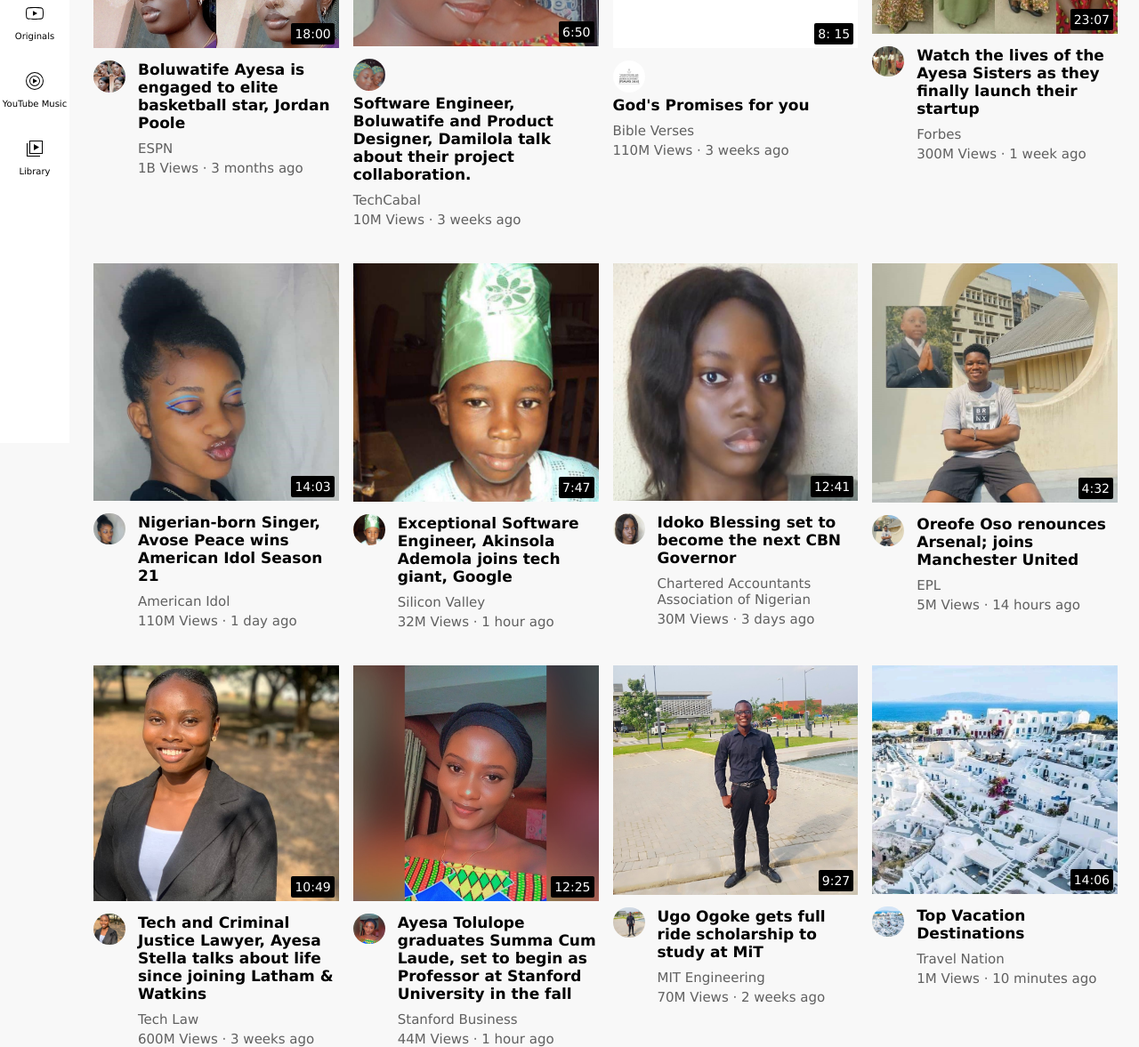
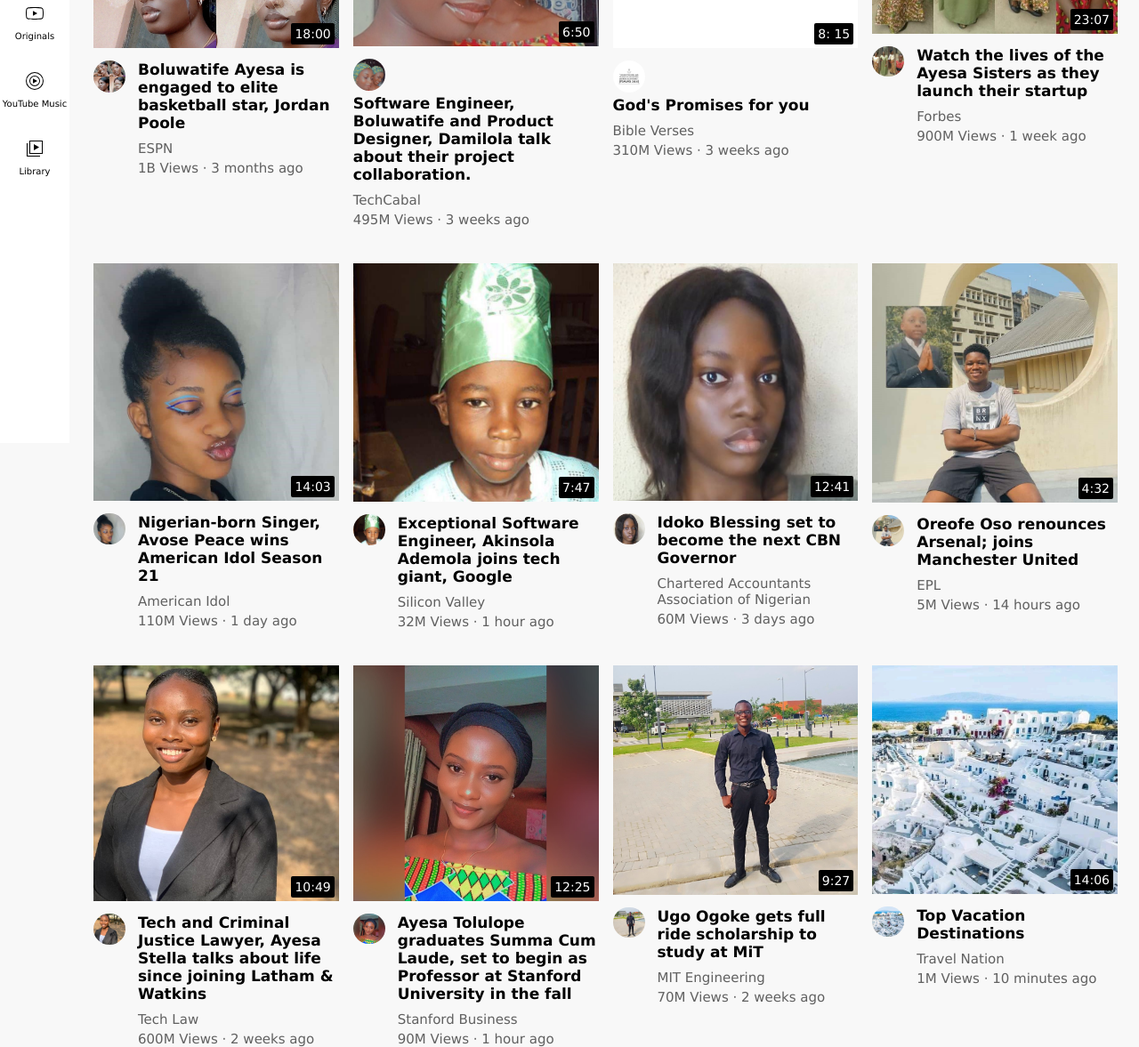
Before and after one commit to teefeh07/YouTube-Clone, a plain HTML site: page index.html in a window 1280 px wide. Shown: the part 302-1479 px from the top of the page at 89% size. Drawn offline with Linux system fonts and the light colour scheme.

Commit message:
Update index.html

```diff
--- a/index.html
+++ b/index.html
@@ -125,7 +125,7 @@
                 Software Engineer, Boluwatife and Product Designer, Damilola talk about their project collaboration.
               </p>
               <p class="video-author">TechCabal</p>
-              <p class="video-stats">10M Views &#183; 3 weeks ago</p>
+              <p class="video-stats">495M Views &#183; 3 weeks ago</p>
             </div>
           </div>
         </div>
@@ -141,7 +141,7 @@
             <div class="video-info">
               <p class="video-title">God's Promises for you</p>
               <p class="video-author">Bible Verses</p>
-              <p class="video-stats">110M Views &#183; 3 weeks ago</p>
+              <p class="video-stats">310M Views &#183; 3 weeks ago</p>
             </div>
           </div>
         </div>
@@ -156,11 +156,11 @@
             </div>
             <div class="video-info">
               <p class="video-title">
-                Watch the lives of the Ayesa Sisters as they finally launch their
+                Watch the lives of the Ayesa Sisters as they launch their
                 startup
               </p>
               <p class="video-author">Forbes</p>
-              <p class="video-stats">300M Views &#183; 1 week ago</p>
+              <p class="video-stats">900M Views &#183; 1 week ago</p>
             </div>
           </div>
         </div>
@@ -217,7 +217,7 @@
               <p class="video-author">
                 Chartered Accountants Association of Nigerian
               </p>
-              <p class="video-stats">30M Views &#183; 3 days ago</p>
+              <p class="video-stats">60M Views &#183; 3 days ago</p>
             </div>
           </div>
         </div>
@@ -256,7 +256,7 @@
                 since joining Latham & Watkins
               </p>
               <p class="video-author">Tech Law</p>
-              <p class="video-stats">600M Views &#183; 3 weeks ago</p>
+              <p class="video-stats">600M Views &#183; 2 weeks ago</p>
             </div>
           </div>
         </div>
@@ -275,7 +275,7 @@
                 Professor at Stanford University in the fall
               </p>
               <p class="video-author">Stanford Business</p>
-              <p class="video-stats">44M Views &#183; 1 hour ago</p>
+              <p class="video-stats">90M Views &#183; 1 hour ago</p>
             </div>
           </div>
         </div>
```
